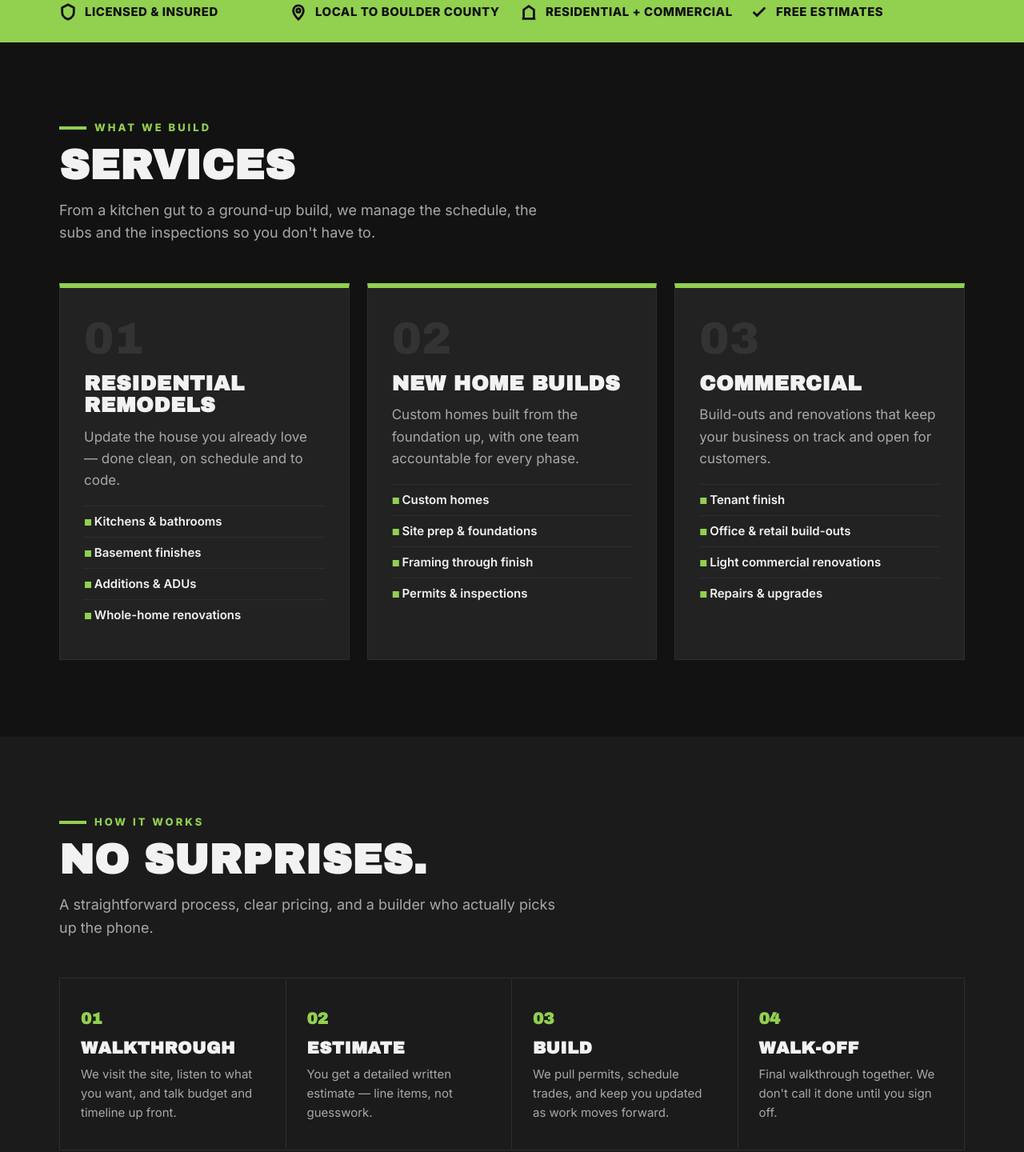
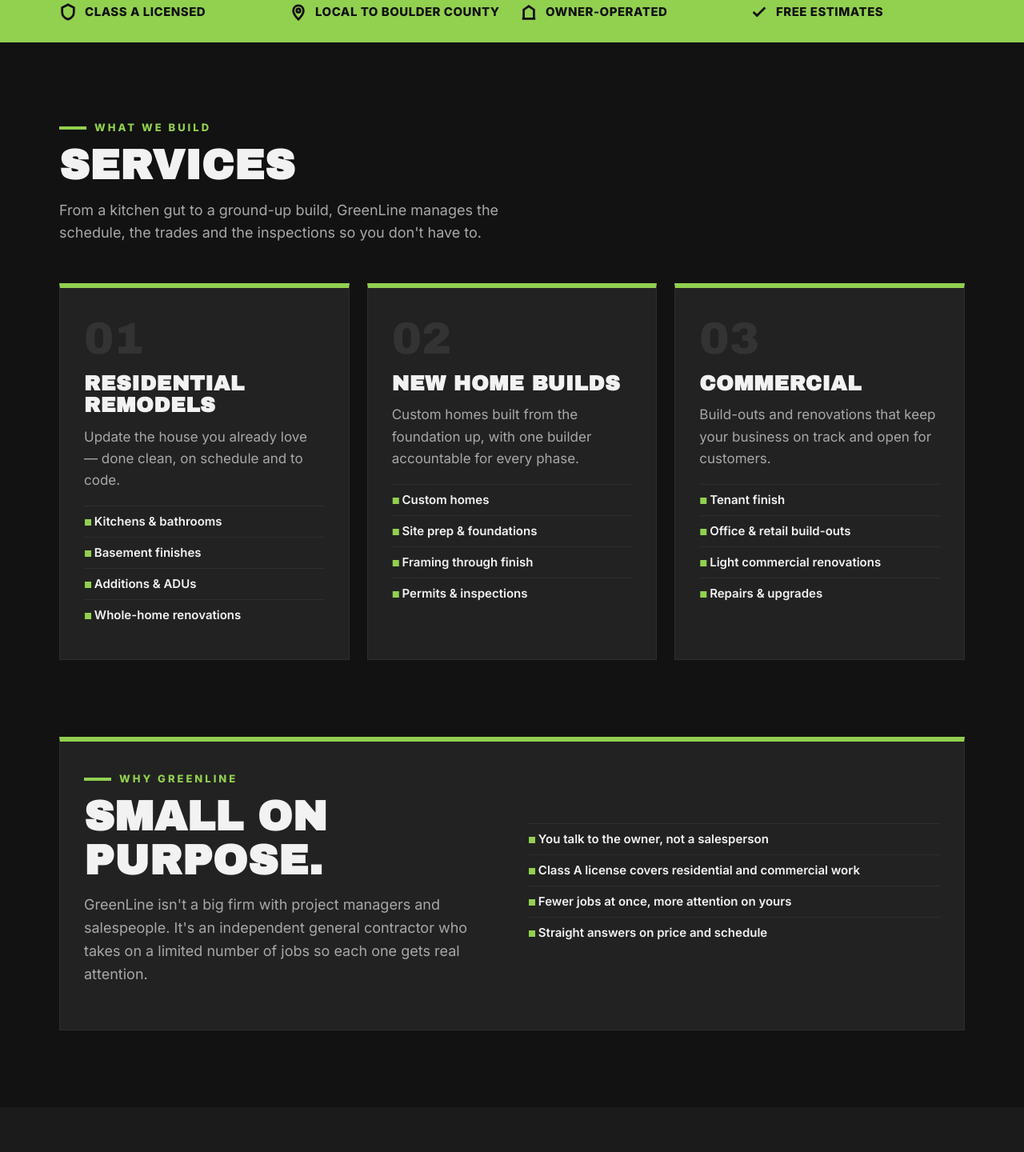
Before and after one commit to ikencharlie5-cmd/GreenLineLLC, a plain HTML site: page index.html in a window 1280 px wide. Shown: the part 877-2317 px from the top of the page at 80% size. Drawn offline with Linux system fonts and the light colour scheme.

Commit message:
Reposition as independent Class A GC; add About section
Co-Authored-By: Claude Opus 5.5 <noreply@anthropic.com>
Claude-Session: https://claude.ai/code/session_014kmaJhe14FNTnAh3NBc7sm

```diff
--- a/index.html
+++ b/index.html
@@ -4,7 +4,7 @@
 <meta charset="UTF-8">
 <meta name="viewport" content="width=device-width, initial-scale=1">
 <title>GreenLine LLC | General Contractor in Boulder County, CO</title>
-<meta name="description" content="GreenLine LLC is a general contractor serving Boulder County, Colorado. Residential remodels, new home builds and commercial construction. Request a free estimate.">
+<meta name="description" content="GreenLine LLC is an independent, Class A licensed general contractor serving Boulder County, Colorado. Residential remodels, new home builds and commercial construction. Request a free estimate.">
 <link rel="preconnect" href="https://fonts.googleapis.com">
 <link href="https://fonts.googleapis.com/css2?family=Archivo+Black&family=Inter:wght@400;600;800&display=swap" rel="stylesheet">
 <style>
@@ -71,6 +71,7 @@
 
   /* services */
   .grid3{display:grid;grid-template-columns:repeat(3,1fr);gap:22px;margin-top:48px}
+  @media(max-width:900px){#aboutBox{grid-template-columns:1fr!important}}
   @media(max-width:900px){.grid3{grid-template-columns:1fr}}
   .svc{background:var(--card);border:1px solid var(--line);border-top:6px solid var(--green);padding:36px 30px;transition:.2s}
   .svc:hover{transform:translateY(-4px);border-color:var(--green)}
@@ -156,6 +157,7 @@
     <a href="#top" class="logo"><div><span class="wm">GreenLine</span><small>LLC · General Contractor</small></div></a>
     <nav class="links">
       <a href="#services">Services</a>
+      <a href="#about">About</a>
       <a href="#process">Process</a>
       <a href="#projects">Projects</a>
       <a href="#area">Service Area</a>
@@ -169,9 +171,9 @@
 
 <section class="hero" id="top">
   <div class="wrap">
-    <div class="eyebrow">Boulder County General Contractor</div>
+    <div class="eyebrow">Independent · Class A Licensed · Boulder County</div>
     <h1>Built right.<br><span>Built to last.</span></h1>
-    <p class="lead">GreenLine LLC handles remodels, new homes and commercial builds across Boulder County — one crew, one point of contact, start to finish.</p>
+    <p class="lead">GreenLine LLC is an independent, owner-run general contractor. When you hire GreenLine, you work directly with the owner — from the first walkthrough to the final walk-off.</p>
     <div class="hero-btns">
       <a href="#quote" class="btn btn-solid">Get a Free Estimate →</a>
       <a class="btn btn-ghost" data-phone-link>Call <span data-phone></span></a>
@@ -181,9 +183,9 @@
 
 <div class="strip">
   <div class="wrap">
-    <div><svg width="22" height="22" viewBox="0 0 24 24" fill="none" stroke="#111" stroke-width="3"><path d="M12 2l8 4v6c0 5-3.5 8.5-8 10-4.5-1.5-8-5-8-10V6z"/></svg>Licensed &amp; Insured</div>
+    <div><svg width="22" height="22" viewBox="0 0 24 24" fill="none" stroke="#111" stroke-width="3"><path d="M12 2l8 4v6c0 5-3.5 8.5-8 10-4.5-1.5-8-5-8-10V6z"/></svg>Class A Licensed</div>
     <div><svg width="22" height="22" viewBox="0 0 24 24" fill="none" stroke="#111" stroke-width="3"><path d="M12 22s7-7 7-12a7 7 0 10-14 0c0 5 7 12 7 12z"/><circle cx="12" cy="10" r="2.5"/></svg>Local to Boulder County</div>
-    <div><svg width="22" height="22" viewBox="0 0 24 24" fill="none" stroke="#111" stroke-width="3"><path d="M3 21h18M5 21V9l7-5 7 5v12"/></svg>Residential + Commercial</div>
+    <div><svg width="22" height="22" viewBox="0 0 24 24" fill="none" stroke="#111" stroke-width="3"><path d="M3 21h18M5 21V9l7-5 7 5v12"/></svg>Owner-Operated</div>
     <div><svg width="22" height="22" viewBox="0 0 24 24" fill="none" stroke="#111" stroke-width="3"><path d="M4 12l5 5L20 6"/></svg>Free Estimates</div>
   </div>
 </div>
@@ -192,7 +194,7 @@
   <div class="wrap">
     <div class="eyebrow">What We Build</div>
     <h2>Services</h2>
-    <p class="lead">From a kitchen gut to a ground-up build, we manage the schedule, the subs and the inspections so you don't have to.</p>
+    <p class="lead">From a kitchen gut to a ground-up build, GreenLine manages the schedule, the trades and the inspections so you don't have to.</p>
     <div class="grid3">
       <div class="svc">
         <div class="num">01</div>
@@ -203,7 +205,7 @@
       <div class="svc">
         <div class="num">02</div>
         <h3>New Home Builds</h3>
-        <p>Custom homes built from the foundation up, with one team accountable for every phase.</p>
+        <p>Custom homes built from the foundation up, with one builder accountable for every phase.</p>
         <ul><li>Custom homes</li><li>Site prep &amp; foundations</li><li>Framing through finish</li><li>Permits &amp; inspections</li></ul>
       </div>
       <div class="svc">
@@ -216,6 +218,24 @@
   </div>
 </section>
 
+<section id="about" style="padding-top:0">
+  <div class="wrap">
+    <div class="svc" style="display:grid;grid-template-columns:1fr 1fr;gap:40px;align-items:center" id="aboutBox">
+      <div>
+        <div class="eyebrow">Why GreenLine</div>
+        <h2>Small on purpose.</h2>
+        <p class="lead">GreenLine isn't a big firm with project managers and salespeople. It's an independent general contractor who takes on a limited number of jobs so each one gets real attention.</p>
+      </div>
+      <ul>
+        <li>You talk to the owner, not a salesperson</li>
+        <li>Class A license covers residential and commercial work</li>
+        <li>Fewer jobs at once, more attention on yours</li>
+        <li>Straight answers on price and schedule</li>
+      </ul>
+    </div>
+  </div>
+</section>
+
 <section class="process" id="process">
   <div class="wrap">
     <div class="eyebrow">How It Works</div>
@@ -224,7 +244,7 @@
     <div class="steps">
       <div class="step"><b>01</b><h3>Walkthrough</h3><p>We visit the site, listen to what you want, and talk budget and timeline up front.</p></div>
       <div class="step"><b>02</b><h3>Estimate</h3><p>You get a detailed written estimate — line items, not guesswork.</p></div>
-      <div class="step"><b>03</b><h3>Build</h3><p>We pull permits, schedule trades, and keep you updated as work moves forward.</p></div>
+      <div class="step"><b>03</b><h3>Build</h3><p>We pull permits, line up trusted local trades, and keep you updated as work moves forward.</p></div>
       <div class="step"><b>04</b><h3>Walk-Off</h3><p>Final walkthrough together. We don't call it done until you sign off.</p></div>
     </div>
   </div>
```
